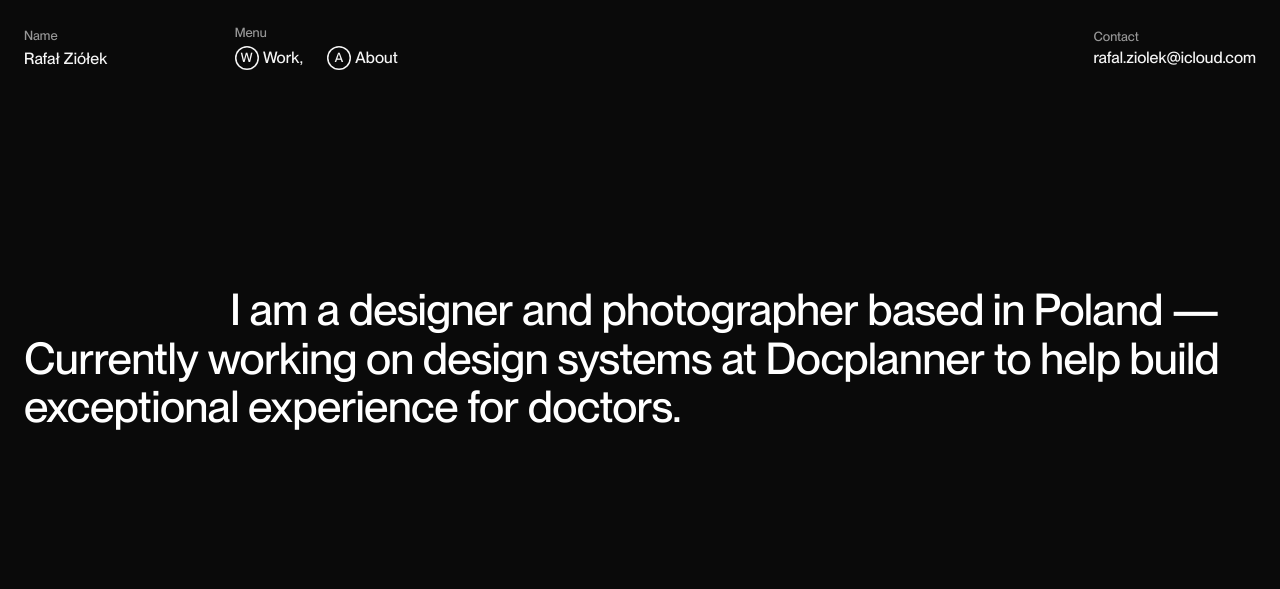
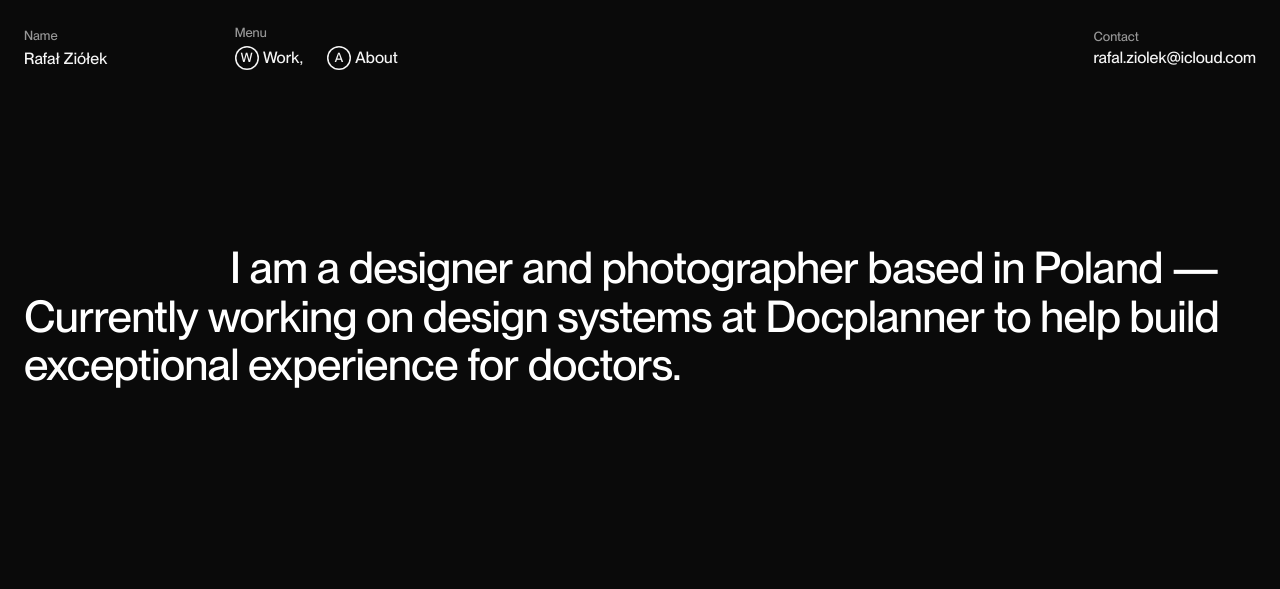
Before and after one commit to rafalziolek/portfolio, a Next.js app: page / in a window 1280 px wide. Shown: the top 589 px of the page. Built offline with nearby package versions, Linux system fonts and the light colour scheme.

Commit message:
Update HeroSection.module.scss

```diff
--- a/src/components/HeroSection/HeroSection.module.scss
+++ b/src/components/HeroSection/HeroSection.module.scss
@@ -4,7 +4,7 @@
   flex-direction: column;
   padding: var(--space-s);
   row-gap: var(--space-xl);
-  padding-block: calc(2 * var(--space-xxl));
+  padding-block: 150px;
   justify-content: center;
 
   & > .stack {
```
